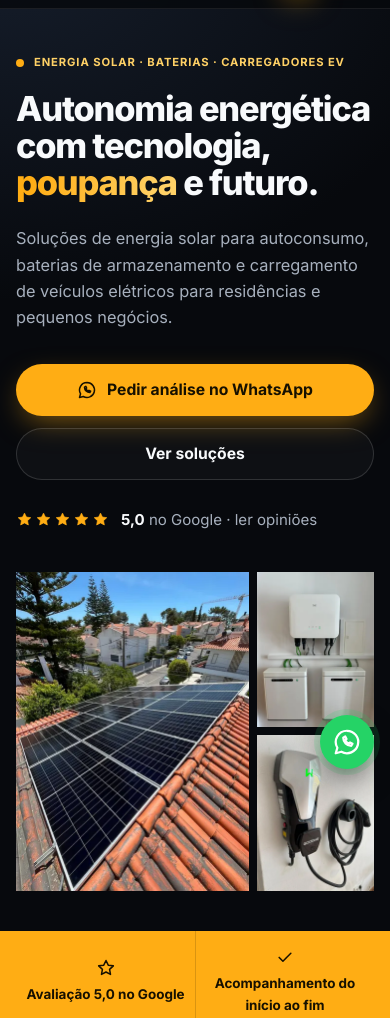
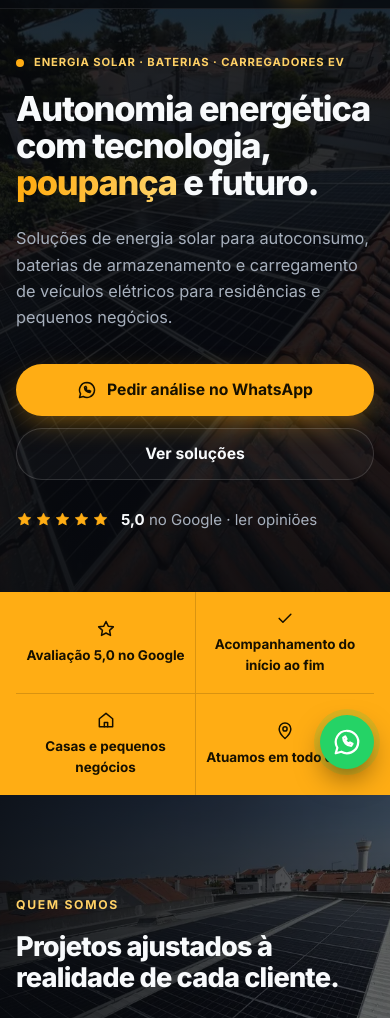
Before and after one commit to brotherson10/powervolt-energy, a plain HTML site: page index.html in a window 390 px wide. Shown: the part 59-1077 px from the top of the page. Drawn offline with Linux system fonts and the light colour scheme.

Commit message:
Hero com foto de fundo e atuação em todo o país
- Hero: tira as 3 fotos e usa a obra em telhado de telha como fundo,
  com degradê escuro atrás do texto que abre do meio para a direita
- Faixa de confiança: "Atuamos em todo o país"
- Portfólio: carregador de veículo elétrico no lugar do telhado de telha
- Descrição para o Google e areaServed (Portugal) atualizados

Co-Authored-By: Claude Opus 5.5 <noreply@anthropic.com>

```diff
--- a/index.html
+++ b/index.html
@@ -5,7 +5,7 @@
   <meta charset="UTF-8" />
   <meta name="viewport" content="width=device-width, initial-scale=1.0" />
   <title>Powervolt Energy | Energia Solar, Baterias e Carregadores EV em Azambuja</title>
-  <meta name="description" content="Painéis solares, baterias e carregadores de veículos elétricos. Sede em Azambuja, com instalações de Leiria ao Algarve. Peça orçamento pelo WhatsApp.">
+  <meta name="description" content="Painéis solares, baterias e carregadores de veículos elétricos para casas e pequenos negócios em todo o país. Peça orçamento pelo WhatsApp.">
   <link rel="canonical" href="https://powervoltenergy.pt/">
   <meta name="theme-color" content="#07090d">
 
@@ -28,8 +28,9 @@
   <link rel="preconnect" href="https://fonts.googleapis.com">
   <link rel="preconnect" href="https://fonts.gstatic.com" crossorigin>
   <link href="https://fonts.googleapis.com/css2?family=Inter:wght@400;500;600;700;800&display=swap" rel="stylesheet">
-  <link rel="preload" as="image" href="assets/img/web/paineis-telha-900.webp" imagesrcset="assets/img/web/paineis-telha-480.webp 480w, assets/img/web/paineis-telha-900.webp 900w" imagesizes="(max-width: 900px) 92vw, 34vw" fetchpriority="high">
-  <link rel="stylesheet" href="style.css?v=12">
+  <link rel="preload" as="image" media="(min-width: 701px)" imagesrcset="assets/img/web/hero-paineis-760.webp 760w, assets/img/web/hero-paineis-1200.webp 1200w" imagesizes="(max-width: 900px) 100vw, 66vw" fetchpriority="high">
+  <link rel="preload" as="image" media="(max-width: 700px)" imagesrcset="assets/img/web/paineis-telha-480.webp 480w, assets/img/web/paineis-telha-900.webp 900w" imagesizes="100vw" fetchpriority="high">
+  <link rel="stylesheet" href="style.css?v=14">
   <script>document.documentElement.classList.add('js');</script>
 
   <script type="application/ld+json">
@@ -65,13 +66,7 @@
         "closes": "17:00"
       }
     ],
-    "areaServed": [
-      { "@type": "AdministrativeArea", "name": "Distrito de Santarém" },
-      { "@type": "AdministrativeArea", "name": "Distrito de Lisboa" },
-      { "@type": "AdministrativeArea", "name": "Distrito de Setúbal" },
-      { "@type": "AdministrativeArea", "name": "Distrito de Leiria" },
-      { "@type": "AdministrativeArea", "name": "Algarve" }
-    ],
+    "areaServed": { "@type": "Country", "name": "Portugal" },
     "sameAs": [
       "https://www.instagram.com/powervolt.pt/",
       "https://maps.google.com/?cid=16781300282682607744"
@@ -135,6 +130,13 @@
   <main id="conteudo">
     <!-- INÍCIO -->
     <section class="hero" id="inicio">
+      <picture class="hero-bg">
+        <source media="(max-width: 700px)" srcset="assets/img/web/paineis-telha-480.webp 480w, assets/img/web/paineis-telha-900.webp 900w" sizes="100vw" width="900" height="1200">
+        <img src="assets/img/web/hero-paineis-1200.webp"
+          srcset="assets/img/web/hero-paineis-760.webp 760w, assets/img/web/hero-paineis-1200.webp 1200w"
+          sizes="(max-width: 900px) 100vw, 66vw" width="1200" height="900" fetchpriority="high"
+          alt="Painéis solares instalados pela Powervolt num telhado de telha">
+      </picture>
       <div class="container hero-grid">
         <div class="hero-copy reveal">
           <span class="eyebrow"><span class="pulse" aria-hidden="true"></span>Energia solar · Baterias · Carregadores&nbsp;EV</span>
@@ -158,22 +160,6 @@
           </a>
         </div>
 
-        <div class="hero-media reveal">
-          <figure class="hm hm-main">
-            <img src="assets/img/web/paineis-telha-900.webp"
-              srcset="assets/img/web/paineis-telha-480.webp 480w, assets/img/web/paineis-telha-900.webp 900w"
-              sizes="(max-width: 900px) 92vw, 34vw" width="900" height="1200" fetchpriority="high"
-              alt="Painéis solares instalados num telhado de telha">
-          </figure>
-          <figure class="hm">
-            <img src="assets/img/web/inversor-baterias-2-480.webp" width="480" height="640"
-              alt="Inversor e duas baterias de armazenamento instalados numa parede">
-          </figure>
-          <figure class="hm">
-            <img src="assets/img/web/carregador-ev-480.webp" width="480" height="640"
-              alt="Carregador de veículo elétrico instalado numa parede">
-          </figure>
-        </div>
       </div>
     </section>
 
@@ -184,7 +170,7 @@
           <li><svg class="ico" aria-hidden="true"><use href="#i-star"/></svg>Avaliação 5,0 no Google</li>
           <li><svg class="ico" aria-hidden="true"><use href="#i-check"/></svg>Acompanhamento do início ao fim</li>
           <li><svg class="ico" aria-hidden="true"><use href="#i-home"/></svg>Casas e pequenos negócios</li>
-          <li><svg class="ico" aria-hidden="true"><use href="#i-pin"/></svg>De Leiria ao Algarve</li>
+          <li><svg class="ico" aria-hidden="true"><use href="#i-pin"/></svg>Atuamos em todo o país</li>
         </ul>
       </div>
     </section>
@@ -319,9 +305,9 @@
             <figcaption>Inversor e bateria</figcaption>
           </figure>
           <figure class="g-item reveal">
-            <img src="assets/img/web/paineis-telha-480.webp" width="480" height="640" loading="lazy"
-              alt="Painéis solares num telhado de telha numa zona residencial">
-            <figcaption>Painéis em telhado de telha</figcaption>
+            <img src="assets/img/web/carregador-ev-480.webp" width="480" height="640" loading="lazy"
+              alt="Carregador de veículo elétrico instalado numa parede">
+            <figcaption>Carregador de veículo elétrico</figcaption>
           </figure>
         </div>
       </div>
--- a/style.css
+++ b/style.css
@@ -329,14 +329,45 @@ p {
 
 /* ---------- Hero ---------- */
 .hero {
-  padding: calc(var(--header-h) + clamp(40px, 7vw, 88px)) 0 clamp(40px, 6vw, 72px);
+  position: relative;
+  isolation: isolate;
+  overflow: hidden;
+  display: flex;
+  align-items: center;
+  min-height: min(820px, 100vh);
+  padding: calc(var(--header-h) + clamp(40px, 6vw, 80px)) 0 clamp(56px, 7vw, 96px);
 }
 
-.hero-grid {
-  display: grid;
-  grid-template-columns: 1.08fr .92fr;
-  gap: clamp(36px, 5vw, 72px);
-  align-items: center;
+/* Foto da obra como fundo: ocupa da zona do meio para a direita */
+.hero-bg {
+  position: absolute;
+  top: 0;
+  bottom: 0;
+  right: 0;
+  left: 34%;
+  z-index: -2;
+}
+
+.hero-bg img {
+  width: 100%;
+  height: 100%;
+  object-fit: cover;
+  object-position: 60% 60%;
+}
+
+/* Degradê: sólido atrás do texto, abre do meio para a direita */
+.hero::before {
+  content: "";
+  position: absolute;
+  inset: 0;
+  z-index: -1;
+  background:
+    linear-gradient(to bottom, rgba(7, 9, 13, .7) 0%, transparent 22%, transparent 82%, rgba(7, 9, 13, .45) 100%),
+    linear-gradient(90deg, var(--bg) 0%, var(--bg) 34%, rgba(7, 9, 13, .82) 46%, rgba(7, 9, 13, .35) 66%, rgba(7, 9, 13, .06) 100%);
+}
+
+.hero-copy {
+  max-width: 600px;
 }
 
 .lead {
@@ -382,56 +413,6 @@ p {
   stroke: currentColor;
   stroke-width: 1;
   stroke-linejoin: round;
-}
-
-.hero-media {
-  display: grid;
-  grid-template-columns: 2fr 1fr;
-  gap: 12px;
-}
-
-/* Fotos: cantos retos e sempre na proporção original (3:4) */
-.hm {
-  position: relative;
-  overflow: hidden;
-  border-radius: 0;
-  background: var(--bg-soft);
-  aspect-ratio: 3 / 4;
-}
-
-.hm img {
-  width: 100%;
-  height: 100%;
-  object-fit: cover;
-}
-
-.hm-main {
-  grid-row: span 2;
-  aspect-ratio: auto;
-}
-
-.chip {
-  position: absolute;
-  left: 16px;
-  bottom: 16px;
-  z-index: 1;
-  display: inline-flex;
-  align-items: center;
-  gap: 8px;
-  padding: 10px 16px;
-  border-radius: 8px;
-  border: 1px solid var(--line-strong);
-  background: rgba(7, 9, 13, .6);
-  backdrop-filter: blur(12px);
-  -webkit-backdrop-filter: blur(12px);
-  font-weight: 600;
-  font-size: .9rem;
-}
-
-.chip .ico {
-  width: 18px;
-  height: 18px;
-  color: var(--solar);
 }
 
 /* ---------- Fundos das secções ---------- */
@@ -1179,10 +1160,19 @@ p {
     font-size: 1rem;
   }
 
-  .hero-grid,
   .split,
   .contact {
     grid-template-columns: 1fr;
+  }
+
+  .hero-bg {
+    left: 0;
+  }
+
+  .hero::before {
+    background:
+      linear-gradient(to bottom, rgba(7, 9, 13, .7) 0%, transparent 22%),
+      linear-gradient(90deg, rgba(7, 9, 13, .95) 0%, rgba(7, 9, 13, .85) 55%, rgba(7, 9, 13, .55) 100%);
   }
 
 
@@ -1203,6 +1193,20 @@ p {
     min-height: 320px;
     border-left: 0;
     border-top: 1px solid var(--line);
+  }
+}
+
+@media (max-width: 700px) {
+  .hero {
+    min-height: auto;
+  }
+
+  .hero-bg img {
+    object-position: 50% 70%;
+  }
+
+  .hero::before {
+    background: linear-gradient(to bottom, rgba(7, 9, 13, .82) 0%, rgba(7, 9, 13, .86) 45%, rgba(7, 9, 13, .94) 100%);
   }
 }
 
@@ -1241,23 +1245,6 @@ p {
     width: 100%;
   }
 
-  .hero-media {
-    gap: 8px;
-  }
-
-  .chip {
-    left: 10px;
-    bottom: 10px;
-    padding: 7px 11px;
-    gap: 6px;
-    font-size: .74rem;
-    white-space: nowrap;
-  }
-
-  .chip .ico {
-    width: 15px;
-    height: 15px;
-  }
 
   .trust li {
     padding: 16px 10px;
```
Also changed, not shown: assets/img/web/hero-paineis-1200.webp (added), assets/img/web/hero-paineis-760.webp (added), 1 other file.
